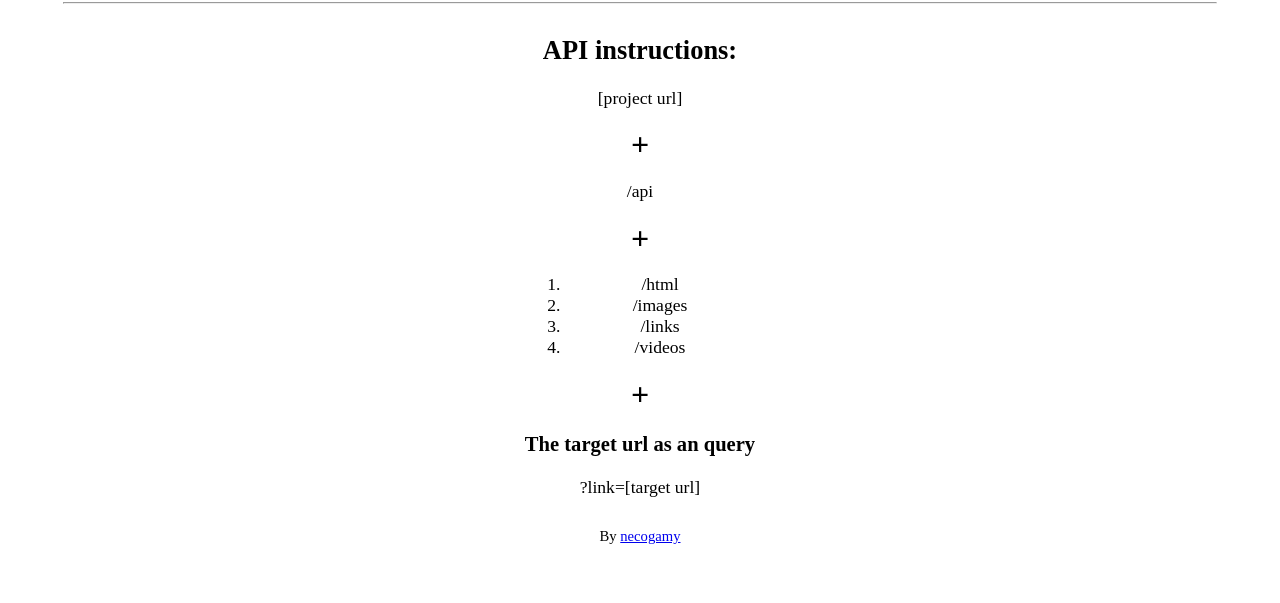
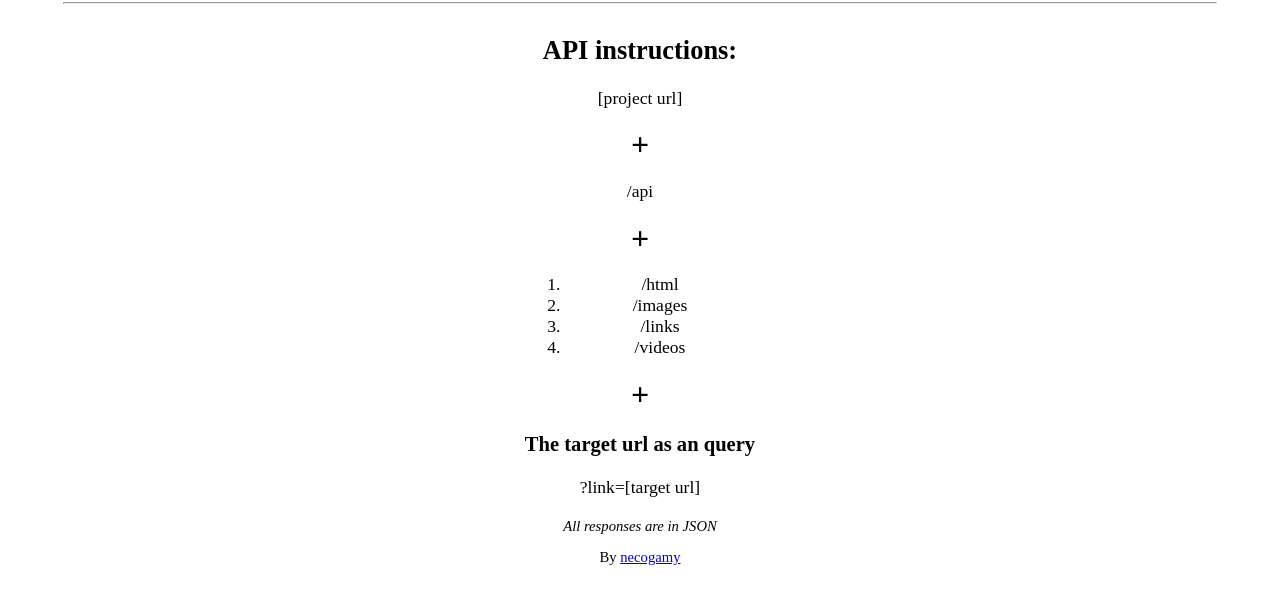
Before and after one commit to necogamy/web-scraper-api, a website: page src/static/index.html in a window 1280 px wide. Shown: the part 93-696 px from the top of the page. Drawn offline with Linux system fonts and the light colour scheme.

Commit message:
Last touch up

```diff
--- a/src/static/index.html
+++ b/src/static/index.html
@@ -33,6 +33,8 @@
 
         <h3>The target url as an query</h3>
         <p>?link=[target url]</p>
+
+        <small class="comment">All responses are in JSON</small>
     </main>
     <aside>
         <small>By <a href="https://github.com/necogamy" target="_blank">necogamy</a></small>
@@ -60,6 +62,10 @@
             font-size: 2rem;
             font-weight: bold;
         }
+
+        small.comment {
+            font-style: italic;
+        }
     </style>
 </body>
 </html>
```
Also changed, not shown: README.md, resources/screenshot.png (added).
